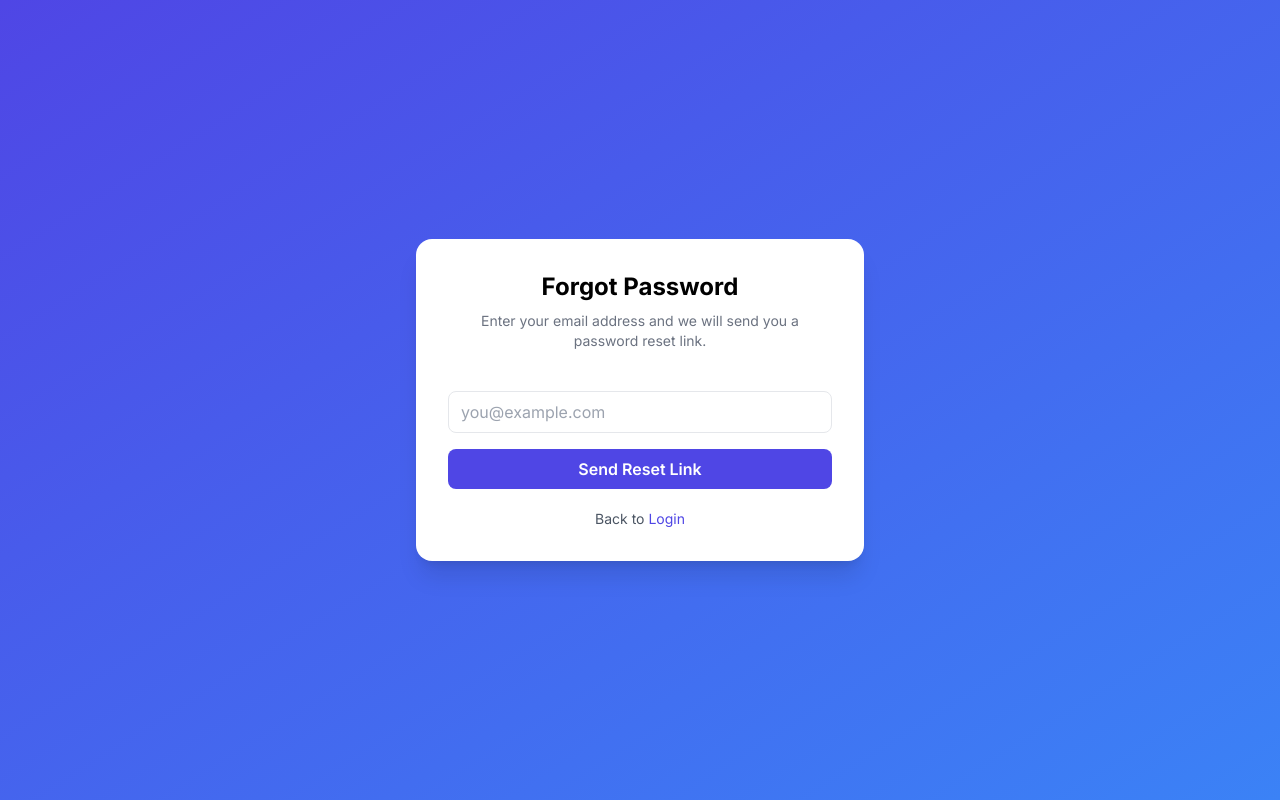
After one commit to oluwatosinjegede/stockiepilot, a Django app: page /forgot-password/ in a window 1280 px wide. The commit adds this page. Run offline with Django 5.2, Linux system fonts and the light colour scheme; some libraries are stand-ins or nearby versions.

Commit message:
Refactor email verification and password recovery

```diff
--- a/apps/users/urls.py
+++ b/apps/users/urls.py
@@ -10,6 +10,8 @@ urlpatterns = [
     path('resend-verification/', views.resend_verification, name='resend_verification'),
 
     path('verify-email/<uuid:token>/', views.verify_email, name='verify_email'),
+    path('forgot-password/', views.forgot_password_view, name='forgot_password'),
+    path('reset-password/<uidb64>/<token>/', views.reset_password_view, name='reset_password'),
 
     path('create-user/', views.create_user_view, name='create_user'),
 ]
--- a/apps/users/views.py
+++ b/apps/users/views.py
@@ -2,13 +2,16 @@ from django.shortcuts import render, redirect, get_object_or_404
 from django.contrib import messages
 from django.db import transaction
 from django.contrib.auth import login, logout, authenticate, get_user_model
+from django.contrib.auth.tokens import default_token_generator
 from django.contrib.auth.decorators import login_required
+from django.utils.encoding import force_bytes, force_str
+from django.utils.http import urlsafe_base64_encode, urlsafe_base64_decode
 
 from apps.companies.models import Company
 from apps.subscriptions.services import create_initial_subscription
 from apps.billing.services import create_signup_invoice
 from apps.users.models import EmailVerification
-from apps.users.services import send_verification_email
+from apps.users.services import send_verification_email, send_password_reset_email
 
 User = get_user_model()
 
@@ -87,7 +90,7 @@ def register_view(request):
             # =========================
             try:
                 verification = EmailVerification.objects.create(user=user)
-                send_verification_email(user, verification.token)
+                send_verification_email(user, verification.token, request=request)
             except Exception as e:
                 # DO NOT break registration because of email
                 print("EMAIL ERROR:", str(e))
@@ -151,7 +154,7 @@ def resend_verification(request):
 
         try:
             verification = EmailVerification.objects.create(user=user)
-            send_verification_email(user, verification.token)
+            send_verification_email(user, verification.token, request=request)
             messages.success(request, "Verification email resent successfully")
 
         except Exception as e:
@@ -189,6 +192,81 @@ def login_view(request):
         return redirect('dashboard')
 
     return render(request, "auth/login.html")
+
+# =========================
+# FORGOT PASSWORD
+# =========================
+def forgot_password_view(request):
+
+    if request.method == "POST":
+
+        email = request.POST.get("email", "").strip().lower()
+
+        if not email:
+            messages.error(request, "Email is required")
+            return render(request, "auth/forgot_password.html")
+
+        user = User.objects.filter(email=email).first()
+
+        if user:
+            uid = urlsafe_base64_encode(force_bytes(user.pk))
+            token = default_token_generator.make_token(user)
+
+            try:
+                send_password_reset_email(user, uid, token, request=request)
+            except Exception as e:
+                print("PASSWORD RESET EMAIL ERROR:", str(e))
+
+        messages.success(
+            request,
+            "If that email is registered, a password reset link has been sent."
+        )
+        return redirect("forgot_password")
+
+    return render(request, "auth/forgot_password.html")
+
+
+# =========================
+# RESET PASSWORD
+# =========================
+def reset_password_view(request, uidb64, token):
+
+    user = None
+
+    try:
+        uid = force_str(urlsafe_base64_decode(uidb64))
+        user = User.objects.get(pk=uid)
+    except (TypeError, ValueError, OverflowError, User.DoesNotExist):
+        user = None
+
+    if user is None or not default_token_generator.check_token(user, token):
+        messages.error(request, "Invalid or expired password reset link")
+        return redirect("forgot_password")
+
+    if request.method == "POST":
+
+        password = request.POST.get("password")
+        confirm_password = request.POST.get("confirm_password")
+
+        if not password or not confirm_password:
+            messages.error(request, "All fields are required")
+            return render(request, "auth/reset_password.html", {"uidb64": uidb64, "token": token})
+
+        if password != confirm_password:
+            messages.error(request, "Passwords do not match")
+            return render(request, "auth/reset_password.html", {"uidb64": uidb64, "token": token})
+
+        if len(password) < 6:
+            messages.error(request, "Password must be at least 6 characters")
+            return render(request, "auth/reset_password.html", {"uidb64": uidb64, "token": token})
+
+        user.set_password(password)
+        user.save(update_fields=["password"])
+
+        messages.success(request, "Password reset successful. Please login.")
+        return redirect("login")
+
+    return render(request, "auth/reset_password.html", {"uidb64": uidb64, "token": token})
 
 
 # =========================
--- /dev/null
+++ b/templates/auth/emails/reset_password.html
@@ -0,0 +1,5 @@
+<p>Hello {{ user.full_name|default:user.email }},</p>
+<p>We received a request to reset your <strong>StockiePilot</strong> password.</p>
+<p>Use the link below to set a new password:</p>
+<p><a href="{{ reset_link }}">Reset Password</a></p>
+<p>If you did not request this, you can ignore this email.</p>
--- /dev/null
+++ b/templates/auth/emails/verify_email.html
@@ -0,0 +1,5 @@
+<p>Hello {{ user.full_name|default:user.email }},</p>
+<p>Thanks for signing up for <strong>StockiePilot</strong>.</p>
+<p>Please verify your email by clicking the link below:</p>
+<p><a href="{{ verification_link }}">Verify Email</a></p>
+<p>If you did not create this account, you can ignore this email.</p>
--- /dev/null
+++ b/templates/auth/forgot_password.html
@@ -0,0 +1,52 @@
+<!DOCTYPE html>
+<html lang="en">
+<head>
+  <meta charset="UTF-8">
+  <title>Forgot Password - StockiePilot</title>
+  <meta name="viewport" content="width=device-width, initial-scale=1.0">
+
+  <script src="https://cdn.tailwindcss.com"></script>
+  <link href="https://fonts.googleapis.com/css2?family=Inter:wght@300;400;600;700&display=swap" rel="stylesheet">
+
+  <style>body { font-family: 'Inter', sans-serif; }</style>
+</head>
+
+<body class="min-h-screen flex items-center justify-center bg-gradient-to-br from-indigo-600 to-blue-500 p-4">
+
+<div class="w-full max-w-md bg-white rounded-2xl shadow-xl p-8">
+
+  <h2 class="text-2xl font-bold text-center mb-2">Forgot Password</h2>
+  <p class="text-sm text-gray-500 text-center mb-6">
+    Enter your email address and we will send you a password reset link.
+  </p>
+
+  {% if messages %}
+    {% for message in messages %}
+      <div class="bg-indigo-100 text-indigo-700 text-sm p-3 rounded mb-4">
+        {{ message }}
+      </div>
+    {% endfor %}
+  {% endif %}
+
+  <form method="POST" class="space-y-4">
+    {% csrf_token %}
+
+    <input name="email"
+           type="email"
+           placeholder="you@example.com"
+           required
+           class="w-full px-3 py-2 border rounded-lg focus:ring-2 focus:ring-indigo-500">
+
+    <button class="w-full bg-indigo-600 hover:bg-indigo-700 text-white py-2 rounded-lg font-semibold">
+      Send Reset Link
+    </button>
+  </form>
+
+  <p class="text-sm text-center mt-5 text-gray-600">
+    Back to
+    <a href="{% url 'login' %}" class="text-indigo-600 font-medium hover:underline">Login</a>
+  </p>
+
+</div>
+</body>
+</html>
--- a/templates/auth/login.html
+++ b/templates/auth/login.html
@@ -77,8 +77,9 @@
       <a href="{% url 'resend_verification' %}" class="hover:text-indigo-600">
         Verify Email
       </a>
-      <!-- Future -->
-      <!-- <a href="#" class="hover:text-indigo-600">Forgot Password?</a> -->
+      <a href="{% url 'forgot_password' %}" class="hover:text-indigo-600">
+        Forgot Password
+      </a>
     </div>
 
     <!-- LOGIN BUTTON -->
```
Also changed, not shown: apps/users/services.py (+58 -9 lines), templates/auth/emails/reset_password.txt.txt (added, +8 -0 lines), templates/auth/emails/verify_email.txt (added, +8 -0 lines), templates/auth/reset_password.html (added, +56 -0 lines).
